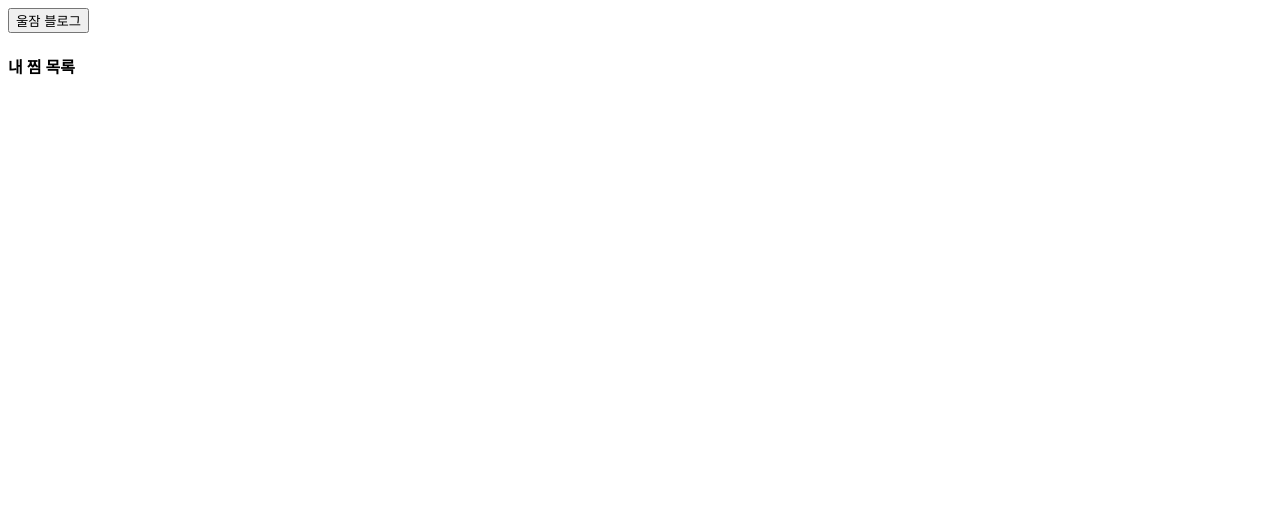
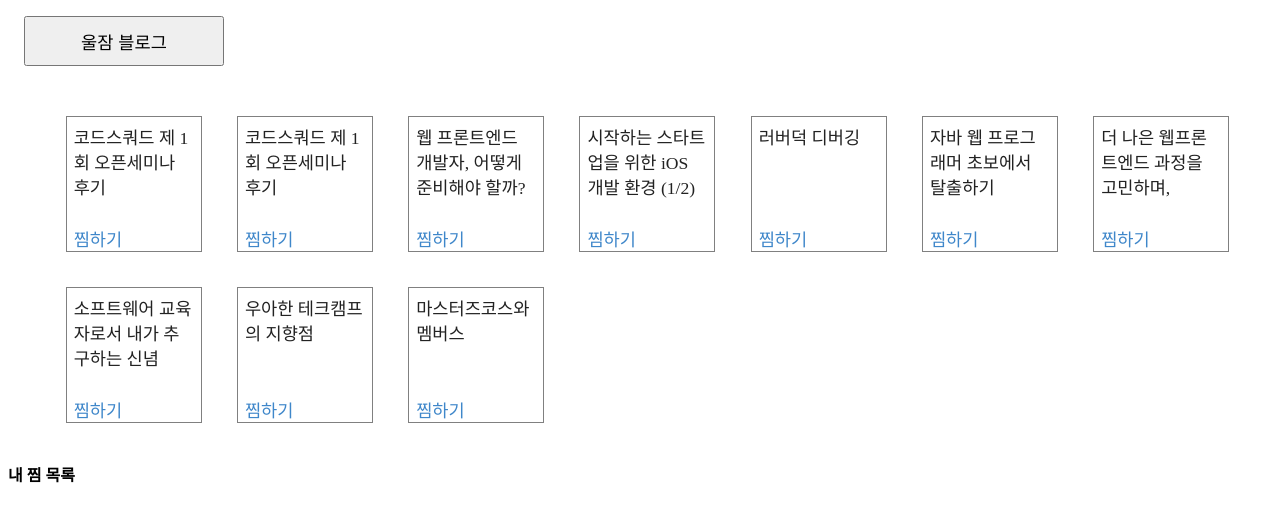
Before and after one commit to woalskdl/studyES6_miniProject, a website built with webpack: page index.html in a window 1280 px wide. Both pictures are taken after a click on the button "울잠 블로그". Built offline with nearby package versions, Linux system fonts and the light colour scheme.

Commit message:
ES6 미니프로젝트 끝

```diff
--- /dev/null
+++ b/data/data.json
@@ -0,0 +1,55 @@
+{
+  "statusCode":"200",
+  "body":[
+    {
+      "sub":"지난 2016년 11월23일 강남토즈에서 코드스쿼드의 첫 번째 오픈세미나가 열렸습니다.",
+      "title":"코드스쿼드 제 1회 오픈세미나 후기",
+      "link":"https://medium.com/@codesquad_yoda/%EC%BD%94%EB%93%9C%EC%8A%A4%EC%BF%BC%EB%93%9C-%EC%A0%9C-1%ED%9A%8C-%EC%98%A4%ED%94%88%EC%84%B8%EB%AF%B8%EB%82%98-%ED%9B%84%EA%B8%B0-193d212e67bf"
+    },
+    {
+      "sub":"마스터즈코스와 멤버스",
+      "title":"코드스쿼드 제 1회 오픈세미나 후기",
+      "link":"https://medium.com/@codesquad_yoda/%EB%A7%88%EC%8A%A4%ED%84%B0%EC%A6%88%EC%BD%94%EC%8A%A4%EC%99%80-%EB%A9%A4%EB%B2%84%EC%8A%A4-2938ef78cd1d"
+    },
+    {
+      "sub":"코드스쿼드 윤지수 입니다",
+      "title":"웹 프론트엔드 개발자, 어떻게 준비해야 할까?",
+      "link":"https://medium.com/@codesquad_yoda/%EC%9B%B9-%ED%94%84%EB%A1%A0%ED%8A%B8%EC%97%94%EB%93%9C-%EA%B0%9C%EB%B0%9C%EC%9E%90-%EC%96%B4%EB%96%BB%EA%B2%8C-%EC%A4%80%EB%B9%84%ED%95%B4%EC%95%BC-%ED%95%A0%EA%B9%8C-5ac7bb6ff2a9"
+    },
+    {
+      "sub":"이 글은 iOS 개발환경을 구축하기 위해 알아야 할 사항을 가이드하는 문서입니다.",
+      "title":"시작하는 스타트업을 위한 iOS 개발 환경 (1/2)",
+      "link":"https://medium.com/@codesquad_yoda/%EC%8B%9C%EC%9E%91%ED%95%98%EB%8A%94-%EC%8A%A4%ED%83%80%ED%8A%B8%EC%97%85%EC%9D%84-%EC%9C%84%ED%95%9C-ios-%EA%B0%9C%EB%B0%9C-%ED%99%98%EA%B2%BD-1-2-b0bd0b9a34b"
+    },
+    {
+      "sub":"안녕하세요? 소프트웨어 교육기업 코드스쿼드에서 잉여로움을 담당하고 있는 클라우드 및 디비 마스터 정호영입니다.",
+      "title":"러버덕 디버깅",
+      "link":"https://medium.com/@codesquad_yoda/%EB%9F%AC%EB%B2%84%EB%8D%95-%EB%94%94%EB%B2%84%EA%B9%85-76c4e3fbef3c"
+    },
+    {
+      "sub":"코드스쿼드 마스터 정호영입니다.",
+      "title":"자바 웹 프로그래머 초보에서 탈출하기",
+      "link":"https://medium.com/@codesquad_yoda/%EC%9E%90%EB%B0%94-%EC%9B%B9-%ED%94%84%EB%A1%9C%EA%B7%B8%EB%9E%98%EB%A8%B8-%EC%B4%88%EB%B3%B4%EC%97%90%EC%84%9C-%ED%83%88%EC%B6%9C%ED%95%98%EA%B8%B0-d8da129b9e37"
+    },
+    {
+      "sub":"올 초에 시작된 코드스쿼드의 마스터즈과정은 어려움도 많았지만 나름대로 의미가 있었다. 우리도 과정에서 많은 걸 또 배울 수 있었고",
+      "title":"더 나은 웹프론트엔드 과정을 고민하며,",
+      "link":"https://medium.com/@codesquad_yoda/%EB%8D%94-%EB%82%98%EC%9D%80-%EC%9B%B9%ED%94%84%EB%A1%A0%ED%8A%B8%EC%97%94%EB%93%9C-%EA%B3%BC%EC%A0%95%EC%9D%84-%EA%B3%A0%EB%AF%BC%ED%95%98%EB%A9%B0-a447cd3ac3df"
+    },
+    {
+      "sub":"교육자로서의 나의 신념은 지식을 전달하는 것이 아니다. 사람을 바꾸는 것이 나의 진정한 신념이다.",
+      "title":"소프트웨어 교육자로서 내가 추구하는 신념",
+      "link":"https://medium.com/@codesquad_yoda/%EC%86%8C%ED%94%84%ED%8A%B8%EC%9B%A8%EC%96%B4-%EA%B5%90%EC%9C%A1%EC%9D%84-%ED%86%B5%ED%95%B4-%EC%82%AC%EB%9E%8C%EC%9D%84-%EB%B0%94%EA%BE%BC%EB%8B%A4-ebe3f28067fb"
+    },
+    {
+      "sub":"오픈소스와 오픈커뮤니케이션 시대",
+      "title":"우아한 테크캠프의 지향점",
+      "link":"https://medium.com/@codesquad_yoda/%EC%9A%B0%EC%95%84%ED%95%9C-%ED%85%8C%ED%81%AC%EC%BA%A0%ED%94%84%EC%9D%98-%EC%A7%80%ED%96%A5%EC%A0%90-13e84daea856"
+    },
+    {
+      "sub":"<코드스쿼드>를 설립하고 마스터즈코스를 운영한지 일년이 됐다",
+      "title":"마스터즈코스와 멤버스",
+      "link":"https://medium.com/@codesquad_yoda/%EB%A7%88%EC%8A%A4%ED%84%B0%EC%A6%88%EC%BD%94%EC%8A%A4%EC%99%80-%EB%A9%A4%EB%B2%84%EC%8A%A4-2938ef78cd1d"
+    }
+  ]
+}
--- a/index.html
+++ b/index.html
@@ -3,6 +3,7 @@
 <head>
     <meta charset="UTF-8">
     <title>Hello inflearn es6</title>
+    <link rel="stylesheet" href="./src/css/index.css">
 </head>
 <body>
     <section class="controller">
--- /dev/null
+++ b/src/css/index.css
@@ -0,0 +1,44 @@
+.controller{
+    margin: 1rem;
+}
+.controller button.start{
+    width : 200px;
+    height: 50px;
+    font-size: 1.1rem;
+}
+.blogList {
+    overflow: hidden;
+}
+.blogList li{
+    display: block;
+    list-style: none;
+    margin-top: 1rem;
+    font-size: 1.1rem;
+    width: 120px;
+    height: 120px;
+    border: 1px solid gray;
+    float: left;
+    margin: 1em;
+    padding: 0.4em;
+    word-wrap: break-word;
+    position: relative;
+}
+.blogList a{
+    text-decoration: none;
+    color: #222;
+}
+.blogList a:hover{
+    color: gray;
+}
+.blogList .like{
+    cursor: pointer;
+    position: absolute;
+    bottom: 0;
+    color: #3f87ca;
+}
+.blogList .unlike{
+    cursor: pointer;
+    position: absolute;
+    bottom: 0;
+    color: #d63838;
+}
--- a/src/index.js
+++ b/src/index.js
@@ -1,4 +1,4 @@
-import Blog from "./main";
+import Blog from "./main.js";
 
+let myBlog = new Blog();
 console.log("start project by webpack");
-let myBlog = new Blog();
--- a/src/main.js
+++ b/src/main.js
@@ -1,6 +1,84 @@
 class Blog{
     constructor() {
         console.log("Blog is started!");
+        this.setInitVar();
+        this.registerEvents();
+        this.likedSet = new Set();
+    }
+
+    setInitVar(){
+        this.blogList = document.querySelector(".blogList > ul");
+    }
+
+    registerEvents(){
+        const startBtn = document.querySelector(".start");
+        const dataUrl = "/data/data.json"
+
+        startBtn.addEventListener("click", () => {
+            this.setInitData(dataUrl);
+        });
+
+        this.blogList.addEventListener("click", ({target}) => {
+            const targetClassName = target.className;
+            if(targetClassName !== "like" && targetClassName !== "unlike") return;
+
+            const postTitle = target.previousElementSibling.textContent;
+
+            if(targetClassName === "unlike"){
+                target.className = "like";
+                target.innerText = "찜하기";
+
+                this.likedSet.delete(postTitle);
+            }else{
+                target.className = "unlike";
+                target.innerText = "찜하기 취소";
+
+                this.likedSet.add(postTitle);
+            }
+
+            this.updateLikedList();
+        });
+    }
+
+    updateLikedList(){
+        const ul = document.querySelector(".like-list > ul");
+        let likedSum = "";
+
+        // li 태그에 찜 리스트를 넣고 한번의 innerHTML 을 사용한다.
+        this.likedSet.forEach((v) => {
+            likedSum += `<li>${v}</li>`;
+        })
+
+        ul.innerHTML = likedSum
+    }
+
+    setInitData(dataUrl){
+        this.getData(dataUrl, this.insertPost.bind(this));
+        // do something...
+    }
+
+    getData(dataUrl, fn){
+        const oReq = new XMLHttpRequest();
+
+        oReq.addEventListener("load", () => {
+            const list = JSON.parse(oReq.responseText).body;
+            fn(list);
+            console.log('list is ', list)
+        });
+
+        oReq.open('GET', dataUrl);
+        oReq.send();
+    }
+
+    insertPost(list){
+        list.forEach((v) => {
+            this.blogList.innerHTML += `
+                <li>
+                 <a href = ${v.link}> ${v.title} </a>
+                 <div class="like">찜하기</div>
+                </li>
+            `;
+        })
     }
 }
 
```
